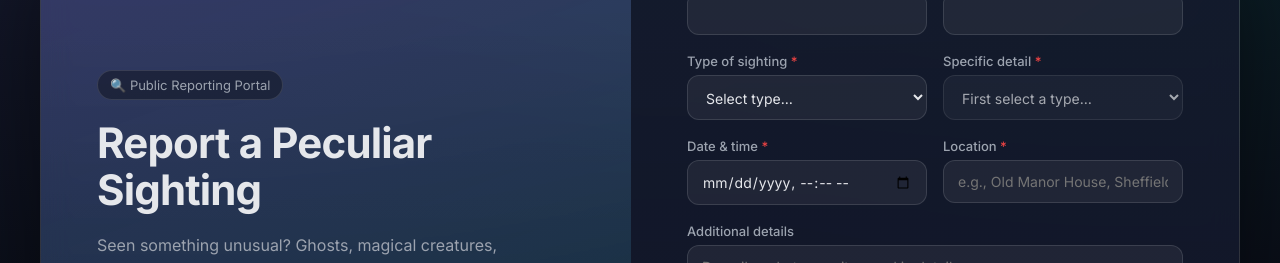
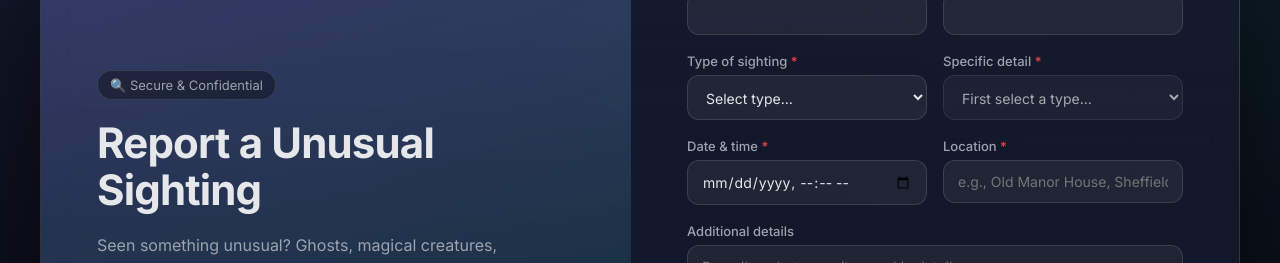
Before and after one commit to Harry2k21/events-reporter, a website: page public/index.html in a window 1280 px wide. Shown: the part 202-465 px from the top of the page. Drawn offline with Linux system fonts and the light colour scheme.

Commit message:
wrote the main documentation

```diff
--- a/public/index.html
+++ b/public/index.html
@@ -3,7 +3,7 @@
 <head>
   <meta charset="UTF-8">
   <meta name="viewport" content="width=device-width, initial-scale=1.0">
-  <title>Report a Peculiar Sighting</title>
+  <title>Report a Unusual Sighting</title>
   <link rel="preconnect" href="https://fonts.googleapis.com">
   <link rel="preconnect" href="https://fonts.gstatic.com" crossorigin>
   <link href="https://fonts.googleapis.com/css2?family=Inter:wght@400;500;600;700&display=swap" rel="stylesheet">
@@ -19,8 +19,8 @@
     <div id="reportView" class="view active">
       <section class="app" role="region" aria-labelledby="title">
         <header>
-          <span class="badge" aria-label="Public Reporting Portal">🔍 Public Reporting Portal</span>
-          <h1 id="title">Report a Peculiar Sighting</h1>
+          <span class="badge" aria-label="Public Reporting Portal">🔍 Secure & Confidential</span>
+          <h1 id="title">Report a Unusual Sighting</h1>
           <p>
             Seen something unusual? Ghosts, magical creatures, or unexplained events can be logged securely using this reporting system.
           </p>
```
Also changed, not shown: README.md.
